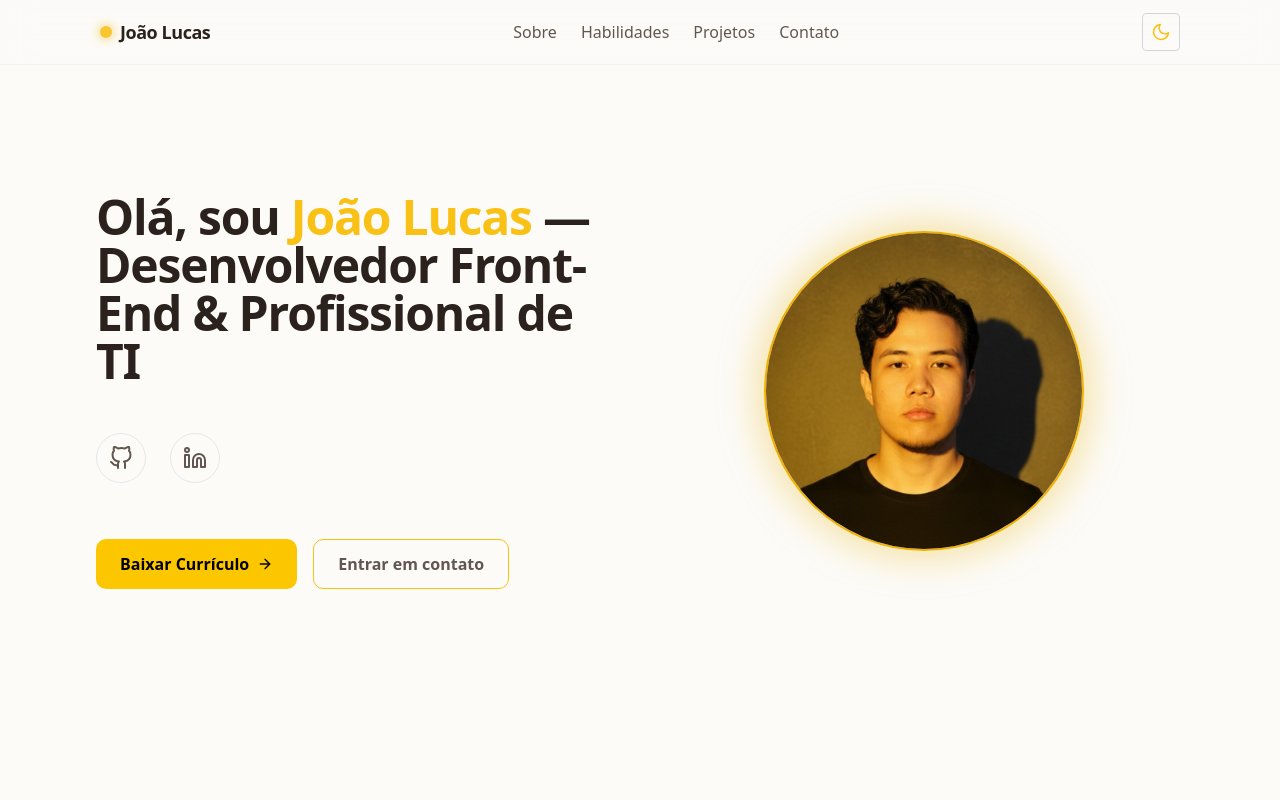
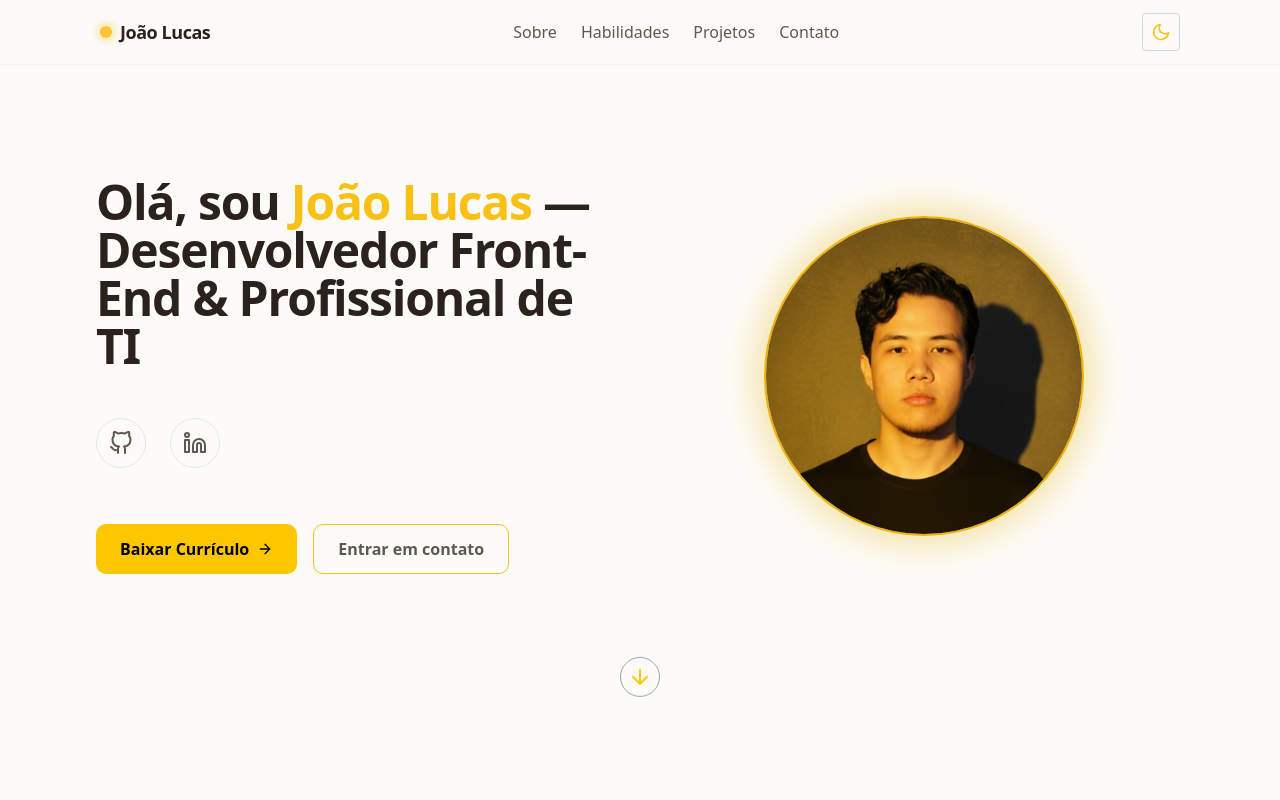
Before and after one commit to jotalucasfarias/meu-portfolio, a React (Vite) app: page / in a window 1280 px wide. Shown: the top 800 px of the page. Built offline with nearby package versions, Linux system fonts and the light colour scheme.

Commit message:
feat: adicionar componente ScrollButtonDown para rolagem suave entre seções e atualizar layout do HeroBanner

```diff
--- a/src/components/HeroBanner/HeroBanner.tsx
+++ b/src/components/HeroBanner/HeroBanner.tsx
@@ -1,6 +1,7 @@
 import { FiArrowRight, FiGithub, FiLinkedin } from 'react-icons/fi'; // Usando os mesmos ícones do Contact
 import { useInView } from 'react-intersection-observer';
 import { Link as ScrollLink } from 'react-scroll';
+import ScrollButtonDown from '../ui/ScrollButtonDOwn';
 
 export default function HeroBanner() {
   const { ref, inView } = useInView({
@@ -12,7 +13,7 @@ export default function HeroBanner() {
     <section
       id="home"
       ref={ref}
-      className=" flex items-center justify-center py-24 md:py-32 transition-colors duration-700"
+      className="h-[calc(100vh-48px)] flex flex-col items-center justify-evenly py-24 md:py-16 transition-colors duration-700"
     >
       <div className="container mx-auto px-4 sm:px-6 lg:px-24 w-full">
         <div className="grid grid-cols-1 md:grid-cols-2 gap-12 items-center justify-center">
@@ -91,6 +92,7 @@ export default function HeroBanner() {
           </div>
         </div>
       </div>
+      <ScrollButtonDown nextSection="about" />
     </section>
   );
 }
--- /dev/null
+++ b/src/components/ui/ScrollButtonDOwn.tsx
@@ -0,0 +1,23 @@
+import { FiArrowDown } from 'react-icons/fi';
+import { Link as ScrollLink } from 'react-scroll';
+interface ScrollButtonDownProps {
+  nextSection: string;
+}
+
+export default function ScrollButtonDown({
+  nextSection,
+}: ScrollButtonDownProps) {
+  return (
+    <ScrollLink
+      to={nextSection}
+      smooth={true}
+      offset={-80}
+      duration={500}
+      className="flex justify-center items-center item mt-10 animate-bounce text-yellow-400 border-1
+      border-gray-400
+      dark:border-yellow-400 rounded-full w-10 h-10 mx-auto hover:bg-yellow-400/20 transition-all duration-300 cursor-pointer"
+    >
+      <FiArrowDown size={24} />
+    </ScrollLink>
+  );
+}
```
